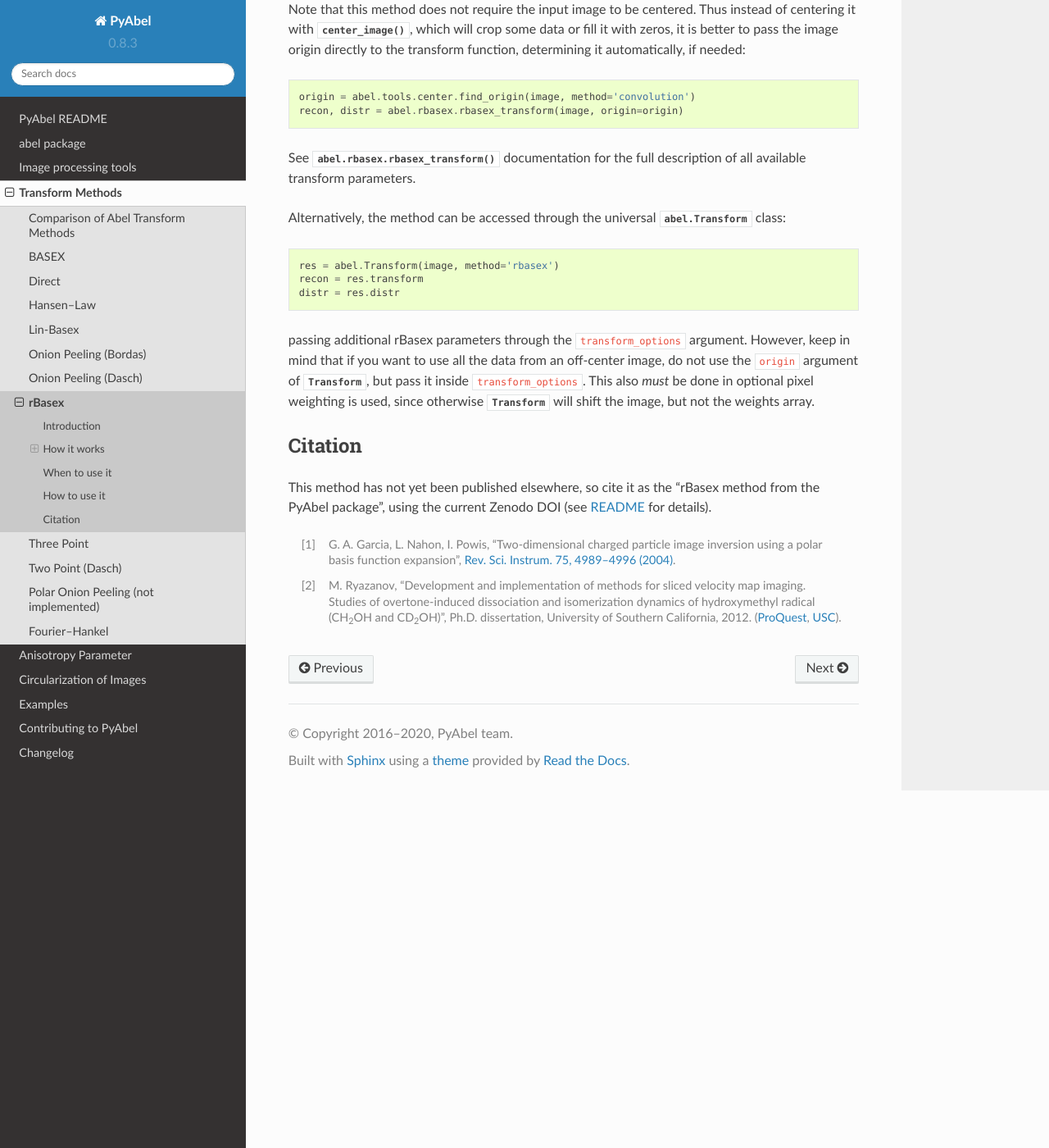
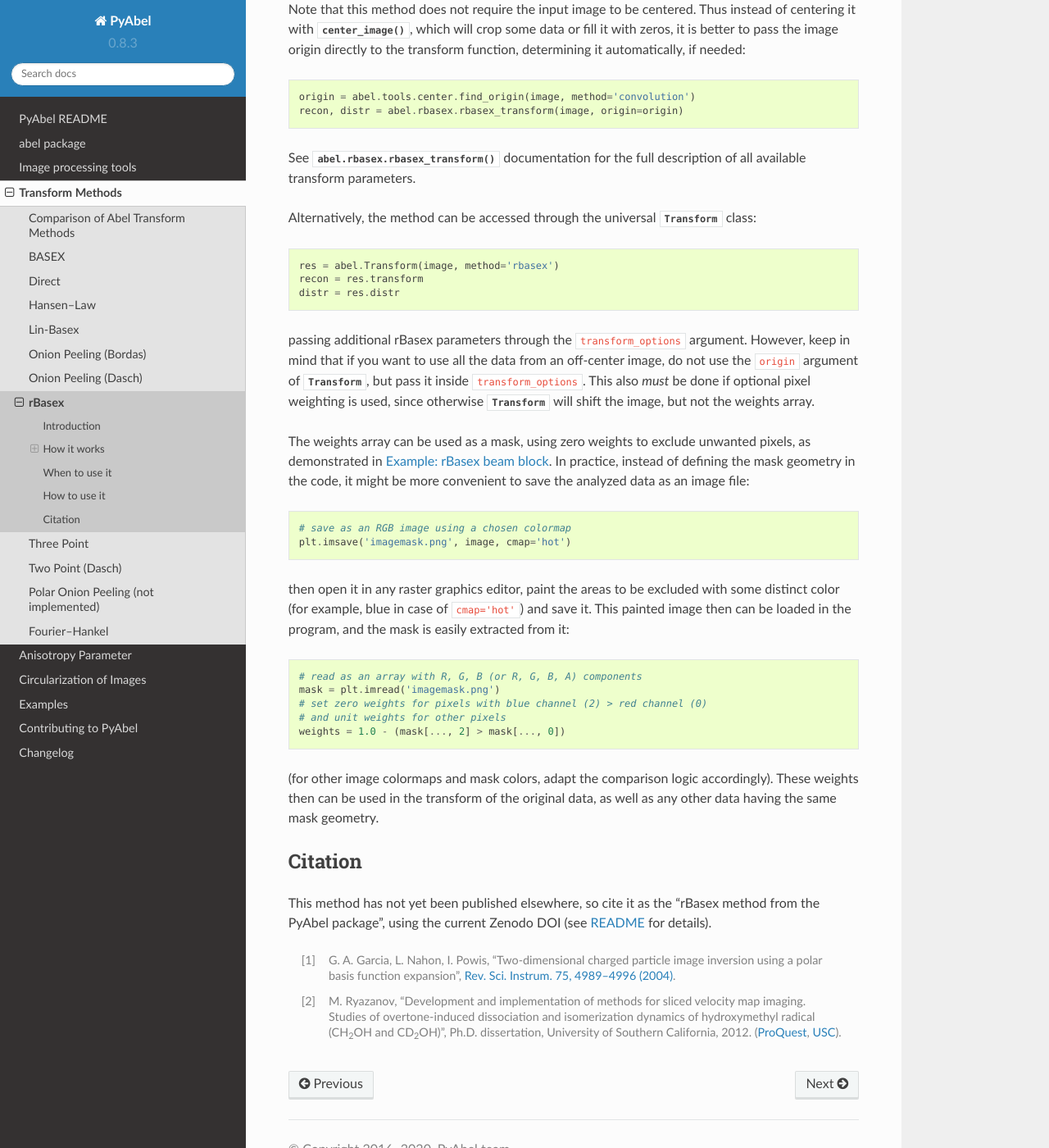
Before and after one commit to PyAbel/PyAbel, a Sphinx documentation site: the page built from doc/transform_methods/rbasex.rst, in a window 1280 px wide and 1400 px high, scrolled down 2428 px. Shown: the whole window at 82% size. Built offline with Sphinx 7.4.7 and the Read the Docs theme 2.0.0, drawn with Linux system fonts in a browser that asks for light colours.

Commit message:
Updated documentation

```diff
--- a/doc/transform_methods/rbasex.rst
+++ b/doc/transform_methods/rbasex.rst
@@ -122,43 +122,69 @@ How to use it
 
 The method can be used by directly calling its transform function::
 
-   recon, distr = abel.rbasex.rbasex_transform(image)
-   r, I, beta = distr.rIbeta()
+    recon, distr = abel.rbasex.rbasex_transform(image)
+    r, I, beta = distr.rIbeta()
 
-It returns the transformed image ``recon`` and a :class:`Distributions.Results`
-object ``distr``, from which various radial distributions can be retrieved,
-such as the intensity and anisotropy-parameter distributions in this example.
+It returns the transformed image ``recon`` and a :class:`Distributions.Results
+<abel.tools.vmi.Distributions.Results>` object ``distr``, from which various
+radial distributions can be retrieved, such as the intensity and
+anisotropy-parameter distributions in this example.
 
 If only the distributions are needed, but not the transformed image itself, the
 calculations can be accelerated by disabling the creation of the output image::
 
-   _, distr = abel.rbasex.rbasex_transform(image, out=None)
-   r, I, beta = distr.rIbeta()
+    _, distr = abel.rbasex.rbasex_transform(image, out=None)
+    r, I, beta = distr.rIbeta()
 
 Note that this method does not require the input image to be centered. Thus
-instead of centering it with :func:`center_image`, which will crop some data or
-fill it with zeros, it is better to pass the image origin directly to the
-transform function, determining it automatically, if needed::
+instead of centering it with :func:`~abel.tools.center.center_image`, which
+will crop some data or fill it with zeros, it is better to pass the image
+origin directly to the transform function, determining it automatically, if
+needed::
 
-   origin = abel.tools.center.find_origin(image, method='convolution')
-   recon, distr = abel.rbasex.rbasex_transform(image, origin=origin)
+    origin = abel.tools.center.find_origin(image, method='convolution')
+    recon, distr = abel.rbasex.rbasex_transform(image, origin=origin)
 
 See :func:`abel.rbasex.rbasex_transform` documentation for the full description
 of all available transform parameters.
 
 Alternatively, the method can be accessed through the universal
-:class:`abel.Transform` class::
+:class:`Transform <abel.transform.Transform>` class::
 
-   res = abel.Transform(image, method='rbasex')
-   recon = res.transform
-   distr = res.distr
+    res = abel.Transform(image, method='rbasex')
+    recon = res.transform
+    distr = res.distr
 
 passing additional rBasex parameters through the ``transform_options``
 argument. However, keep in mind that if you want to use all the data from an
-off-center image, do not use the ``origin`` argument of :class:`Transform`, but
-pass it inside ``transform_options``. This also *must* be done in optional
-pixel weighting is used, since otherwise :class:`Transform` will shift the
-image, but not the weights array.
+off-center image, do not use the ``origin`` argument of :class:`Transform
+<abel.transform.Transform>`, but pass it inside ``transform_options``. This
+also *must* be done if optional pixel weighting is used, since otherwise
+:class:`Transform <abel.transform.Transform>` will shift the image, but not the
+weights array.
+
+The weights array can be used as a mask, using zero weights to exclude unwanted
+pixels, as demonstrated in :doc:`../example_rbasex_block`. In practice, instead
+of defining the mask geometry in the code, it might be more convenient to save
+the analyzed data as an image file::
+
+    # save as an RGB image using a chosen colormap
+    plt.imsave('imagemask.png', image, cmap='hot')
+
+then open it in any raster graphics editor, paint the areas to be excluded with
+some distinct color (for example, blue in case of ``cmap='hot'``) and save it.
+This painted image then can be loaded in the program, and the mask is easily
+extracted from it::
+
+    # read as an array with R, G, B (or R, G, B, A) components
+    mask = plt.imread('imagemask.png')
+    # set zero weights for pixels with blue channel (2) > red channel (0)
+    # and unit weights for other pixels
+    weights = 1.0 - (mask[..., 2] > mask[..., 0])
+
+(for other image colormaps and mask colors, adapt the comparison logic
+accordingly). These weights then can be used in the transform of the original
+data, as well as any other data having the same mask geometry.
 
 
 Citation
```
Also changed, not shown: doc/transform_methods/rbasex-math.rst (+6 -5 lines), 1 other file.
